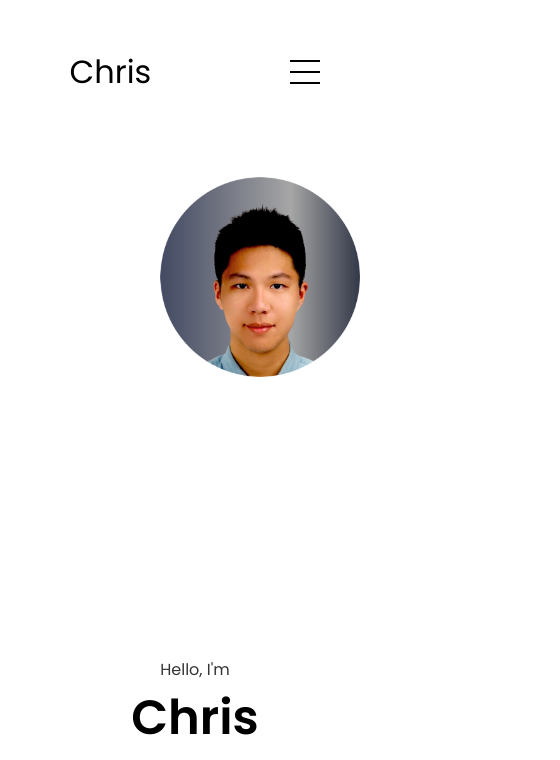
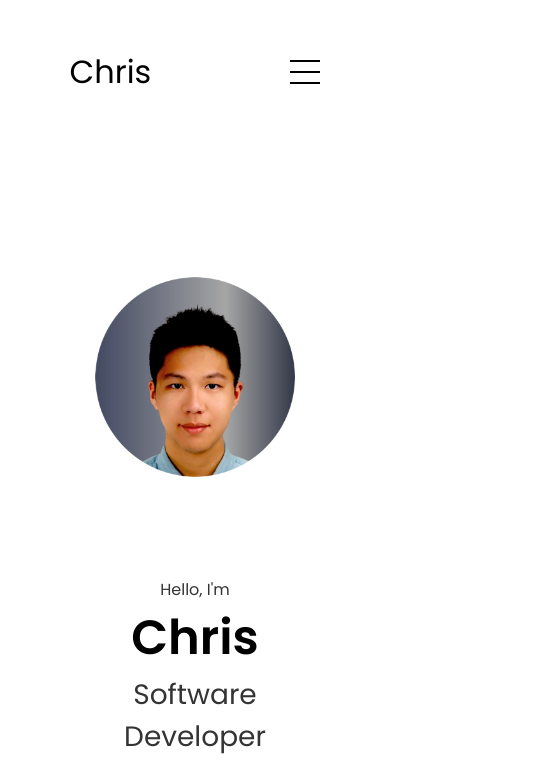
Before and after one commit to chris0512/portfolio2, a website: page public/index.html in a window 390 px wide. Shown: the top 760 px of the page, 560 px wide, since content can reach past the window. Drawn offline with Linux system fonts and the light colour scheme.

Commit message:
fix the avatar position in 480px screen

```diff
--- a/public/css/media-query.css
+++ b/public/css/media-query.css
@@ -17,6 +17,15 @@
 @media only screen and (max-width: 480px) {
     #profile {
         flex-direction: column;
+        align-items: center;
+        gap: 0;
+    }
+
+    .section__pic-container {
+        display: flex;
+        justify-content: center;
+        align-items: center;
+
     }
 
     .section__pic-container img {
```
